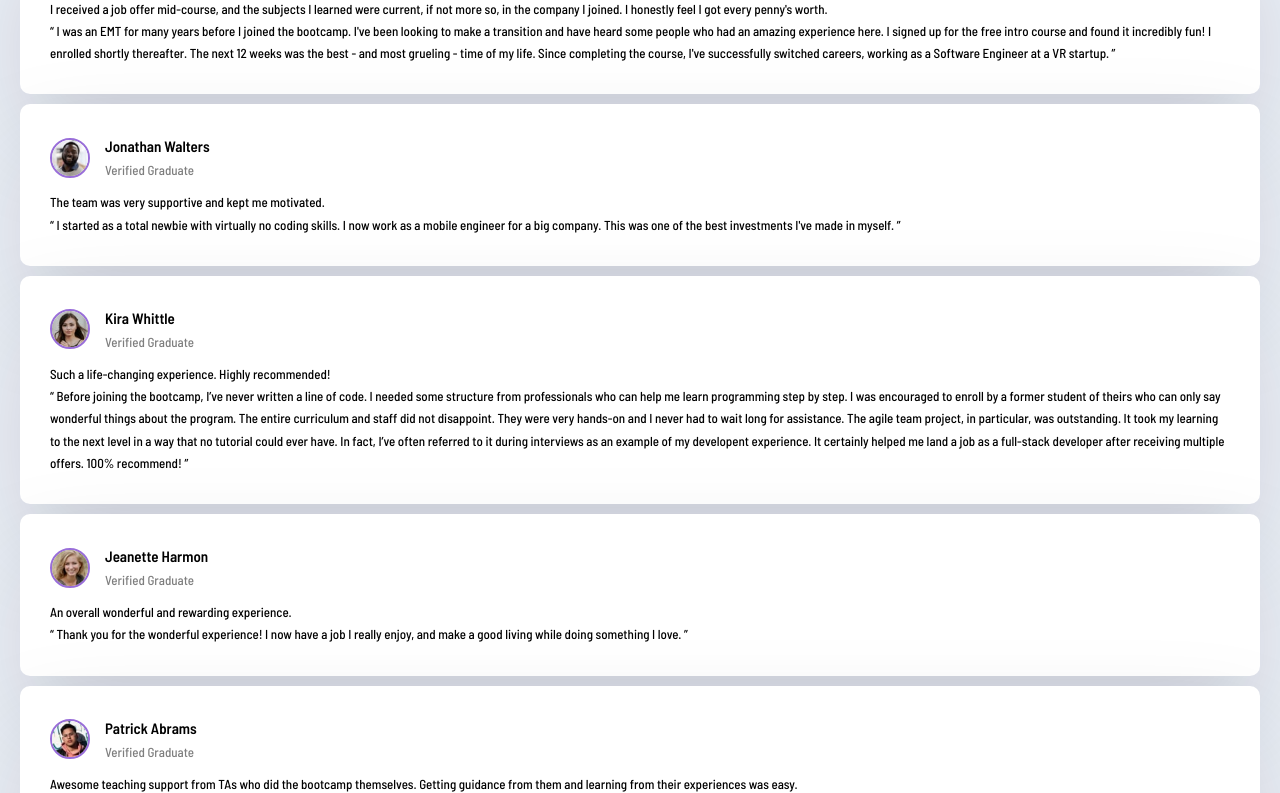
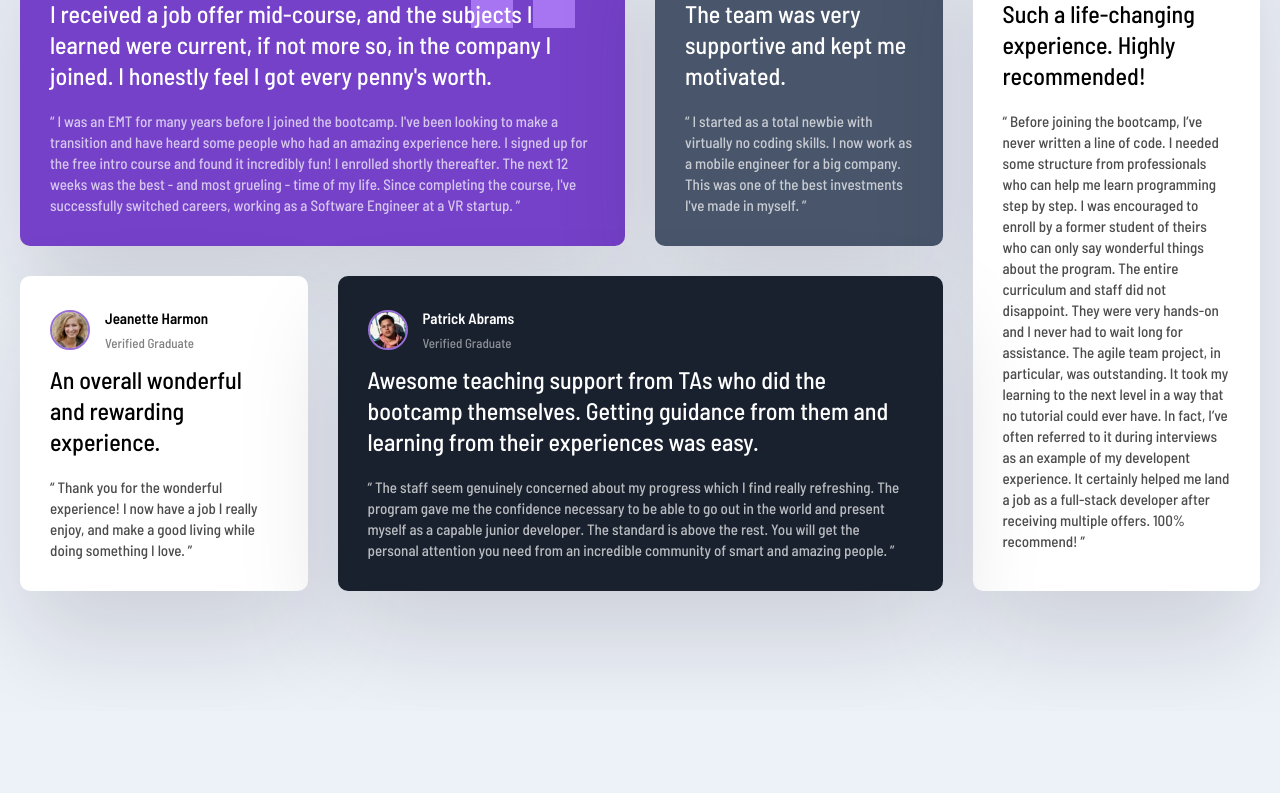
Before and after one commit to 2Kelvin/learning-css-grid, a plain HTML site: page solution-testimonial-project/solution.html in a window 1280 px wide. Shown: the part 210-1003 px from the top of the page. After the commit the page ends 921 px from the top, so only its background shows below. Drawn offline with Linux system fonts and the light colour scheme.

Commit message:
CSS Grid layout complete

```diff
--- a/solution-testimonial-project/solution.css
+++ b/solution-testimonial-project/solution.css
@@ -17,6 +17,9 @@ body{
     max-width: 1440px;
     margin: 100px auto;
     padding: 20px;
+    display: grid;
+    grid-template-columns: repeat(4, 1fr);
+    gap: 30px;
 }
 
 .card{
@@ -24,7 +27,6 @@ body{
     border-radius: 10px;
     padding: 30px;
     box-shadow: rgba(17, 12, 46, 0.15) 0px 48px 100px 0px;
-    margin-bottom: 10px;
 }
 
 .card__header{
@@ -48,3 +50,48 @@ body{
     border: 2px solid #996ed9;
     margin-right: 15px;
 }
+
+.card__lead{
+    font-size: 1.5rem;
+    font-weight: 500;
+    line-height: 1.3;
+    margin-bottom: 20px;
+}
+
+.card__quote{
+    font-size: 15px;
+    font-weight: 500;
+    line-height: 1.4;
+    opacity: 70%;;
+}
+
+.card--bg-purple{
+    background: hsl(263, 55%, 52%);
+    color: #fff;
+    background-image: url(../testimonial-project/images/bg-pattern-quotation.svg);
+    background-repeat: no-repeat;
+    background-position: 90% 7%;
+}
+
+.card--bg-gray-blue{
+    background: hsl(217, 19%, 35%);
+    color: #fff;
+}
+
+.card--bg-black-blue{
+    background: hsl(219, 29%, 14%);
+    color: #fff;
+}
+
+.card:nth-of-type(1){
+    grid-column: 1/3;
+    grid-row: 1/2;
+}
+.card:nth-of-type(3){
+    grid-column: 4/5;
+    grid-row: 1/3;
+}
+.card:nth-of-type(5){
+    grid-column: 2/4;
+    grid-row: 2/3;
+}
--- a/solution-testimonial-project/solution.html
+++ b/solution-testimonial-project/solution.html
@@ -30,7 +30,7 @@
             </p>
         </div>
 
-        <div class="card card--bg-purple">
+        <div class="card card--bg-gray-blue">
             <header class="card__header">
                 <img src="../testimonial-project/images/image-jonathan.jpg" alt="daniel" class="card__img">
                 <div>
@@ -47,7 +47,7 @@
             </p>
         </div>
 
-        <div class="card card--bg-purple">
+        <div class="card">
             <header class="card__header">
                 <img src="../testimonial-project/images/image-kira.jpg" alt="daniel" class="card__img">
                 <div>
@@ -70,7 +70,7 @@
             </p>
         </div>
 
-        <div class="card card--bg-purple">
+        <div class="card">
             <header class="card__header">
                 <img src="../testimonial-project/images/image-jeanette.jpg" alt="daniel" class="card__img">
                 <div>
@@ -87,7 +87,7 @@
             </p>
         </div>
 
-        <div class="card card--bg-purple">
+        <div class="card card--bg-black-blue">
             <header class="card__header">
                 <img src="../testimonial-project/images/image-patrick.jpg" alt="daniel" class="card__img">
                 <div>
```
Also changed, not shown: testimonial-project/images/bg-pattern-quotation.svg (added).
